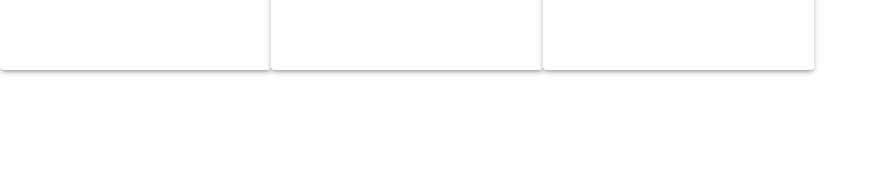
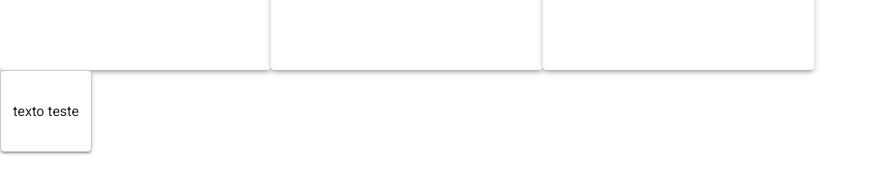
Before and after one commit to gabriel-q7/kanban-board, an Angular app: page / in a window 1280 px wide. Shown: the part 362-556 px from the top of the page, without its empty margins (0-879 px from the left). Built offline with nearby package versions, Linux system fonts and the light colour scheme.

Commit message:
add card; upd coluna

```diff
--- a/src/app/app.component.html
+++ b/src/app/app.component.html
@@ -1,5 +1,8 @@
 <div class="container">
-  <app-coluna titulo="A fazer"></app-coluna>
+  <app-coluna titulo="A fazer">
+    <app-card></app-card>
+  </app-coluna>
   <app-coluna titulo="Em andamento"></app-coluna>
   <app-coluna titulo="Concluído"></app-coluna>
 </div>
+<app-card texto="texto teste"></app-card>
--- a/src/app/app.module.ts
+++ b/src/app/app.module.ts
@@ -6,14 +6,17 @@ import { BrowserAnimationsModule } from "@angular/platform-browser/animations";
 import { MatButtonModule } from "@angular/material/button";
 import { MatCardModule } from "@angular/material/card";
 import { ColunaComponent } from "./components/coluna/coluna.component";
+import { CardComponent } from "./components/card/card.component";
+import { DragDropModule } from "@angular/cdk/drag-drop";
 
 @NgModule({
-  declarations: [AppComponent, ColunaComponent],
+  declarations: [AppComponent, ColunaComponent, CardComponent],
   imports: [
     BrowserModule,
     BrowserAnimationsModule,
     MatButtonModule,
     MatCardModule,
+    DragDropModule,
   ],
   providers: [],
   bootstrap: [AppComponent],
--- /dev/null
+++ b/src/app/components/card/card.component.css
@@ -0,0 +1,23 @@
+.box {
+  width: 90px;
+  height: 80px;
+  border: solid 1px #ccc;
+  color: rgba(0, 0, 0, 0.87);
+  cursor: move;
+  display: flex;
+  justify-content: center;
+  align-items: center;
+  text-align: center;
+  background: #fff;
+  border-radius: 4px;
+  position: relative;
+  z-index: 10;
+  transition: box-shadow 200ms cubic-bezier(0, 0, 0.2, 1);
+  box-shadow: 0 3px 1px -2px rgba(0, 0, 0, 0.2), 0 2px 2px 0 rgba(0, 0, 0, 0.14),
+    0 1px 5px 0 rgba(0, 0, 0, 0.12);
+}
+
+.box:active {
+  box-shadow: 0 5px 5px -3px rgba(0, 0, 0, 0.2),
+    0 8px 10px 1px rgba(0, 0, 0, 0.14), 0 3px 14px 2px rgba(0, 0, 0, 0.12);
+}
--- /dev/null
+++ b/src/app/components/card/card.component.html
@@ -0,0 +1 @@
+<div class="box" cdkDrag>{{ texto }}</div>
--- /dev/null
+++ b/src/app/components/card/card.component.ts
@@ -0,0 +1,13 @@
+import { Component, Input, OnInit } from "@angular/core";
+
+@Component({
+  selector: "app-card",
+  templateUrl: "./card.component.html",
+  styleUrls: ["./card.component.css"],
+})
+export class CardComponent implements OnInit {
+  @Input() texto: string = "";
+  constructor() {}
+
+  ngOnInit(): void {}
+}
--- a/src/app/components/coluna/coluna.component.css
+++ b/src/app/components/coluna/coluna.component.css
@@ -1,4 +1,5 @@
 .coluna-card {
   max-width: 300px;
   height: 400px;
+  z-index: 1;
 }
```
